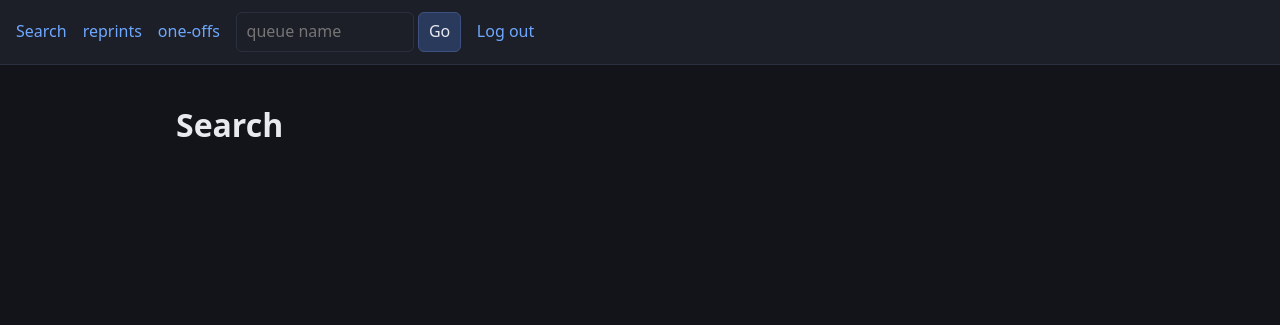
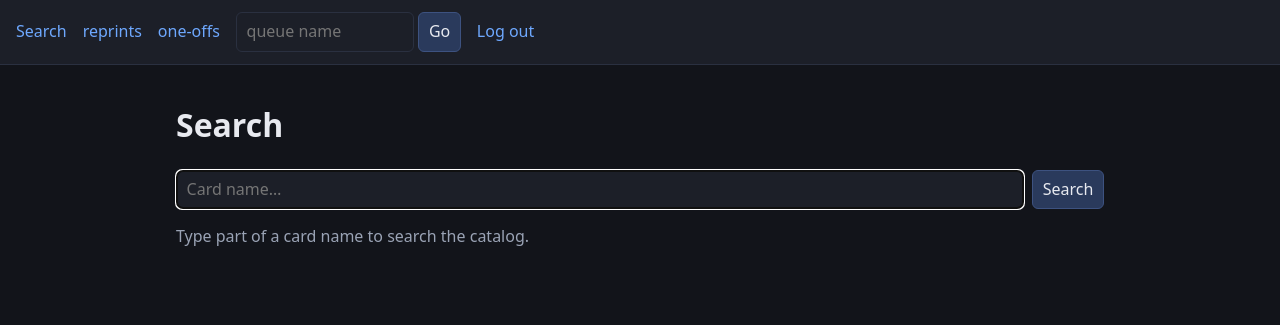
Before and after one commit to staffdill/mtg-proxy-printer, a Flask app: page / in a window 1280 px wide. Shown: the top 325 px of the page. Run offline with Flask 3, Linux system fonts and the light colour scheme; the visitor is signed in with stand-in values (Sample User, id 1); parts of the project's set-up code (start-up, migrations or seed data) failed here and were passed over.

Commit message:
feat: web search with partial name match

```diff
--- a/mtgproxy/web/routes.py
+++ b/mtgproxy/web/routes.py
@@ -1,18 +1,56 @@
-from flask import Blueprint, render_template
+from __future__ import annotations
+
+from flask import (
+    Blueprint,
+    abort,
+    current_app,
+    flash,
+    redirect,
+    render_template,
+    request,
+    url_for,
+)
 
 from mtgproxy.web.auth import login_required
 
 bp = Blueprint("main", __name__)
 
 
+def _catalog():
+    return current_app.extensions["catalog"]
+
+
 @bp.get("/")
+@bp.get("/search")
 @login_required
 def search():
-    return render_template("search.html", q="", results=None)
+    q = (request.args.get("q") or "").strip()
+    results = _catalog().search(q, partial=True) if q else None
+    if request.headers.get("HX-Request") == "true":
+        return render_template("partials/results.html", q=q, results=results)
+    return render_template("search.html", q=q, results=results)
+
+
+@bp.post("/queue/add")
+@login_required
+def add_to_queue():
+    flash("Add not implemented yet")
+    return redirect(url_for("main.search"))
 
 
 @bp.get("/queues/<queue_name>")
 @login_required
-def queue(queue_name: str):
-    # Stub until queue UI task; keeps base.html nav url_for working.
-    return f"queue stub: {queue_name}", 200
+def queue(queue_name):
+    return f"queue {queue_name}"
+
+
+@bp.get("/cards/<int:card_id>/history")
+@login_required
+def history(card_id):
+    return f"history {card_id}"
+
+
+@bp.get("/images/cards/<int:card_id>")
+@login_required
+def card_image(card_id):
+    abort(404)
--- a/mtgproxy/web/static/app.css
+++ b/mtgproxy/web/static/app.css
@@ -40,3 +40,55 @@ body {
 }
 button { cursor: pointer; background: #2a3a5c; border-color: #3d5280; }
 button:hover { filter: brightness(1.1); }
+
+.search-form {
+  display: flex;
+  flex-wrap: wrap;
+  gap: 0.5rem;
+  margin-bottom: 1rem;
+}
+.search-form input[type="search"] {
+  flex: 1 1 12rem;
+  min-width: 10rem;
+}
+.card-list {
+  list-style: none;
+  padding: 0;
+  margin: 0;
+  display: flex;
+  flex-direction: column;
+  gap: 0.75rem;
+}
+.card-row {
+  display: flex;
+  flex-wrap: wrap;
+  gap: 0.75rem 1rem;
+  align-items: flex-start;
+  padding: 0.75rem;
+  background: var(--panel);
+  border: 1px solid var(--border);
+  border-radius: 8px;
+}
+.thumb {
+  flex: 0 0 auto;
+  width: 90px;
+  height: 126px;
+  object-fit: cover;
+  border-radius: 4px;
+  background: #0a0c10;
+  border: 1px solid var(--border);
+}
+.card-meta {
+  flex: 1 1 10rem;
+  display: flex;
+  flex-direction: column;
+  gap: 0.25rem;
+  min-width: 0;
+}
+.card-meta a { color: var(--accent); }
+.add-form {
+  display: flex;
+  flex-wrap: wrap;
+  gap: 0.5rem;
+  align-items: center;
+}
--- /dev/null
+++ b/mtgproxy/web/templates/partials/results.html
@@ -0,0 +1,25 @@
+{% if results is none %}
+  <p class="muted">Type part of a card name to search the catalog.</p>
+{% elif not results %}
+  <p class="muted">No cards match “{{ q }}”.</p>
+{% else %}
+  <ul class="card-list">
+  {% for c in results %}
+    <li class="card-row">
+      <img class="thumb" src="{{ url_for('main.card_image', card_id=c.id) }}" alt="" width="90" height="126" loading="lazy">
+      <div class="card-meta">
+        <strong>{{ c.name }}</strong>
+        <span class="muted">{{ c.variant_label }}</span>
+        <span class="muted">printed {{ c.times_printed }}× · last {{ c.last_printed_at or 'never' }}</span>
+        <a href="{{ url_for('main.history', card_id=c.id) }}">History</a>
+      </div>
+      <form class="add-form" method="post" action="{{ url_for('main.add_to_queue') }}">
+        <input type="hidden" name="card_id" value="{{ c.id }}">
+        <label>Qty <input type="number" name="qty" value="1" min="1" style="width:4rem"></label>
+        <label>Queue <input type="text" name="queue_name" value="reprints" size="10"></label>
+        <button type="submit">Add</button>
+      </form>
+    </li>
+  {% endfor %}
+  </ul>
+{% endif %}
--- a/mtgproxy/web/templates/search.html
+++ b/mtgproxy/web/templates/search.html
@@ -1,2 +1,16 @@
 {% extends "base.html" %}
-{% block content %}<h1>Search</h1>{% endblock %}
+{% block title %}Search — MTG Proxy Catalog{% endblock %}
+{% block content %}
+<h1>Search</h1>
+<form class="search-form"
+      hx-get="{{ url_for('main.search') }}"
+      hx-target="#results"
+      hx-swap="innerHTML"
+      hx-push-url="true">
+  <input type="search" name="q" value="{{ q }}" placeholder="Card name…" autofocus>
+  <button type="submit">Search</button>
+</form>
+<div id="results">
+  {% include "partials/results.html" %}
+</div>
+{% endblock %}
```
Also changed, not shown: tests/test_web.py (+30 -0 lines).
